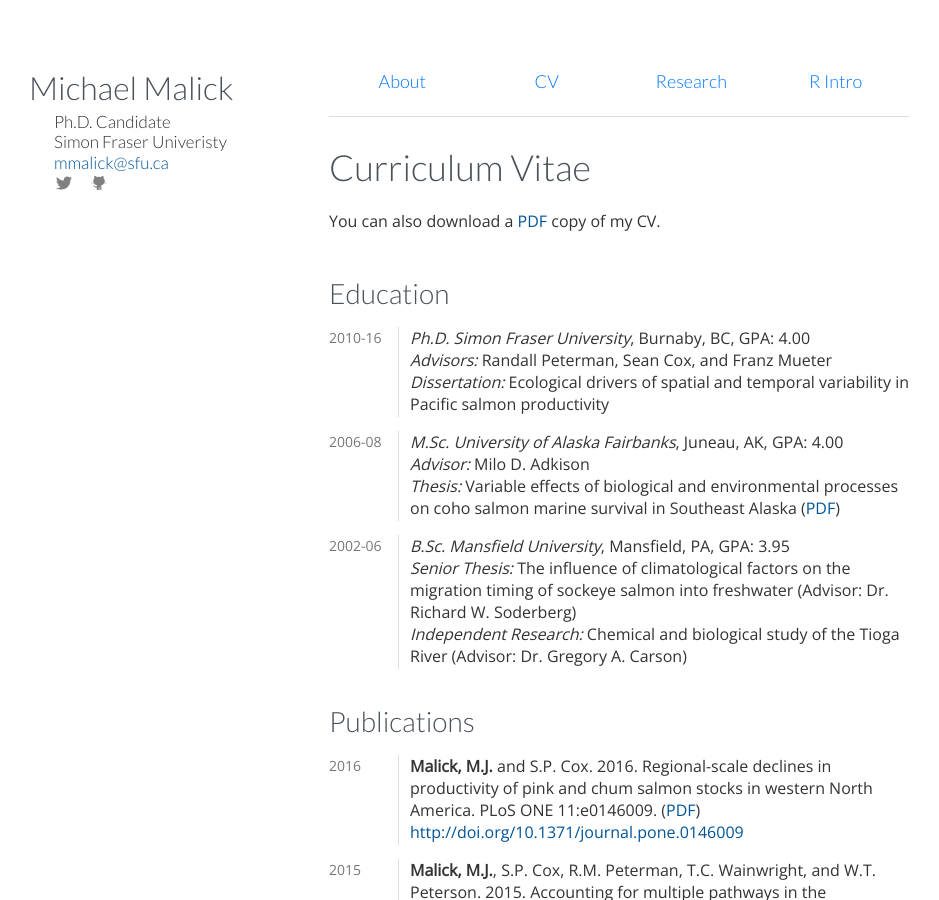
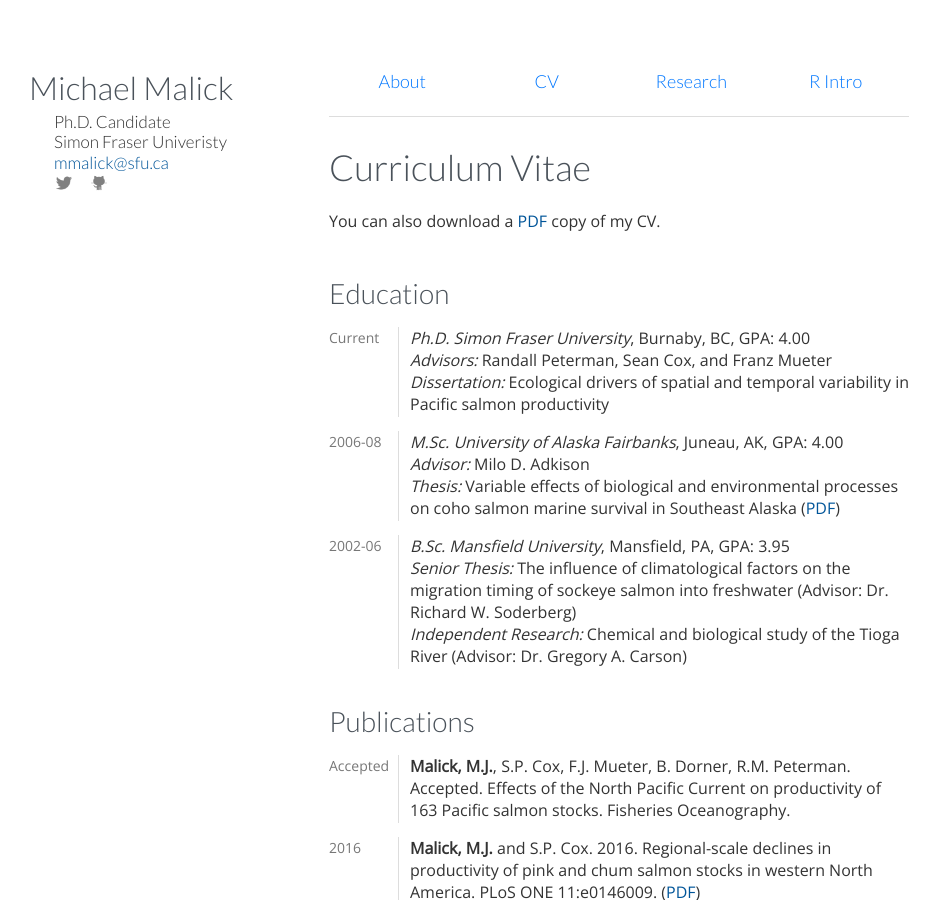
Before and after one commit to michaelmalick/michaelmalick.github.io, a Jekyll site: the page built from cv/index.md, in a window 1280 px wide and 900 px high. Shown: the whole window, without its empty margins (141-1080 px from the left). Built offline with Jekyll 4.4.1, drawn with Linux system fonts in a browser that asks for light colours.

Commit message:
Added NPC paper to CV as 'Accepted'

```diff
--- a/cv/index.md
+++ b/cv/index.md
@@ -14,7 +14,7 @@ You can also download a [PDF][MalickCV] copy of my CV.
 Education
 -----
 
-2010-16
+Current
 :   *Ph.D. Simon Fraser University*, Burnaby, BC, GPA: 4.00
 <br>
     *Advisors:* Randall Peterman, Sean Cox, and Franz Mueter
@@ -45,6 +45,11 @@ Education
 
 Publications
 ------
+
+Accepted
+:   **Malick, M.J.**, S.P. Cox, F.J. Mueter, B. Dorner, R.M. Peterman.
+    Accepted. Effects of the North Pacific Current on productivity of 163
+    Pacific salmon stocks. Fisheries Oceanography.
 
 2016
 :   **Malick, M.J.** and S.P. Cox. 2016. Regional-scale declines in
```
Also changed, not shown: cv/malick-cv.md (+6 -1 lines), 1 other file.
